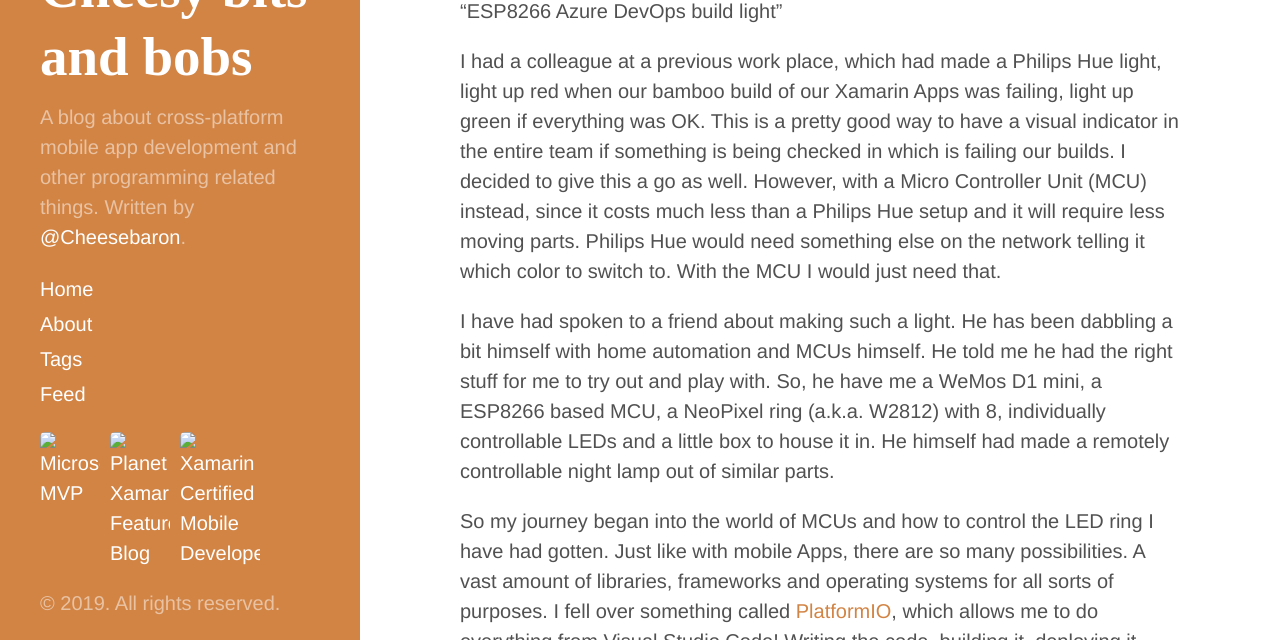
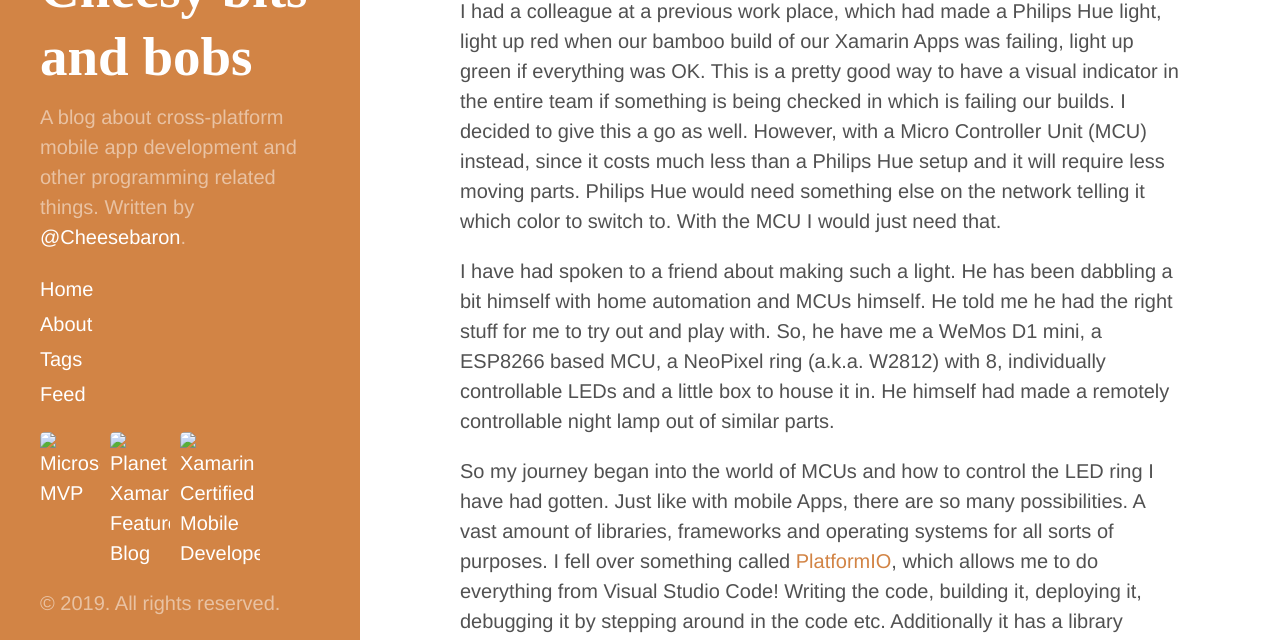
Before and after one commit to Cheesebaron/cheesebaron.github.io, a Jekyll site: the page built from _posts/2019-02-09-build-light.md, in a window 1280 px wide and 900 px high, scrolled down 334 px, cut to the strip 260-900 px from the top of the window. Built offline with Jekyll 4.4.1, drawn with Linux system fonts in a browser that asks for light colours; comment, search, counter and statistics services are not loaded.

Commit message:
Remove quoted string under video

```diff
--- a/_posts/2019-02-09-build-light.md
+++ b/_posts/2019-02-09-build-light.md
@@ -12,7 +12,7 @@
 ---
 
 Click to watch the YouTube video:
-[![ESP8266 Azure DevOps build light](http://img.youtube.com/vi/wo0SESEObrU/0.jpg)](http://www.youtube.com/watch?v=wo0SESEObrU) "ESP8266 Azure DevOps build light"
+[![ESP8266 Azure DevOps build light](http://img.youtube.com/vi/wo0SESEObrU/0.jpg)](http://www.youtube.com/watch?v=wo0SESEObrU)
 
 I had a colleague at a previous work place, which had made a Philips Hue light, light up red when our bamboo build of our Xamarin Apps was failing, light up green if everything was OK. This is a pretty good way to have a visual indicator in the entire team if something is being checked in which is failing our builds. I decided to give this a go as well. However, with a Micro Controller Unit (MCU) instead, since it costs much less than a Philips Hue setup and it will require less moving parts. Philips Hue would need something else on the network telling it which color to switch to. With the MCU I would just need that.
 
```
